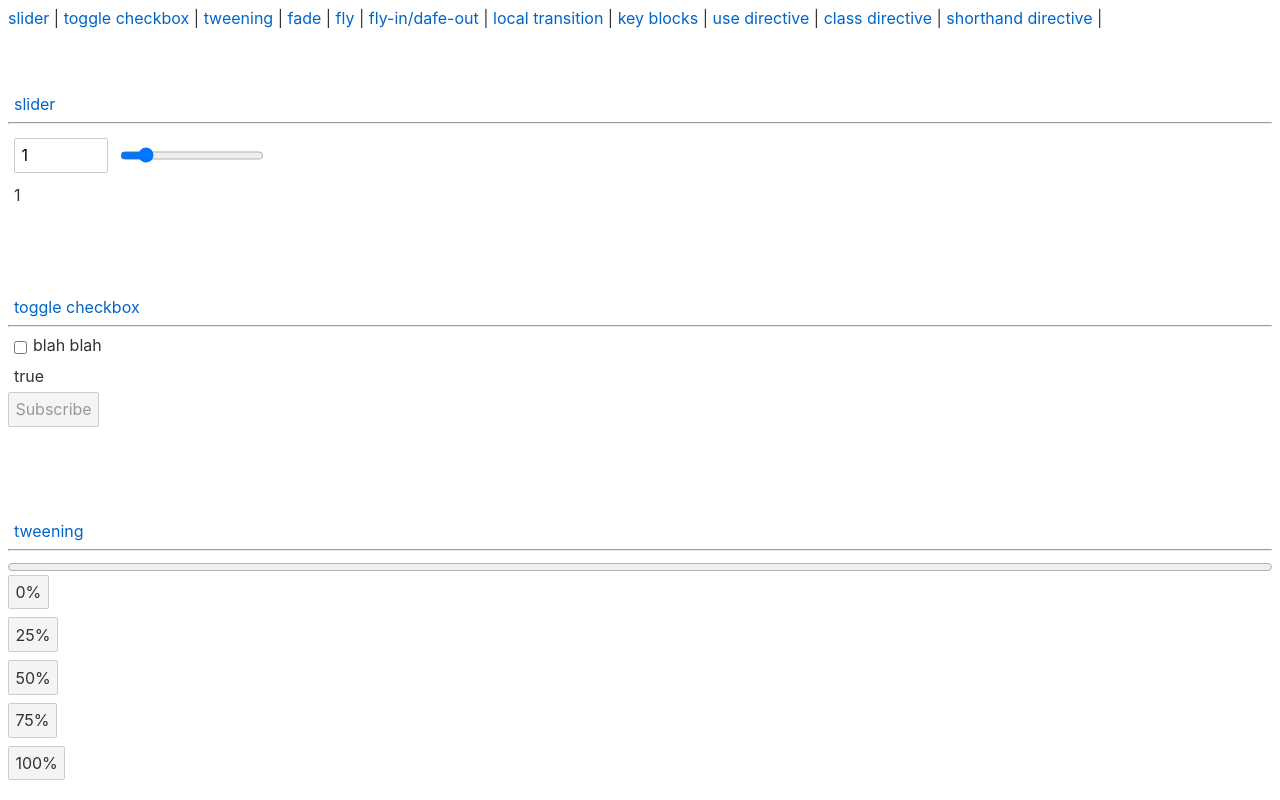
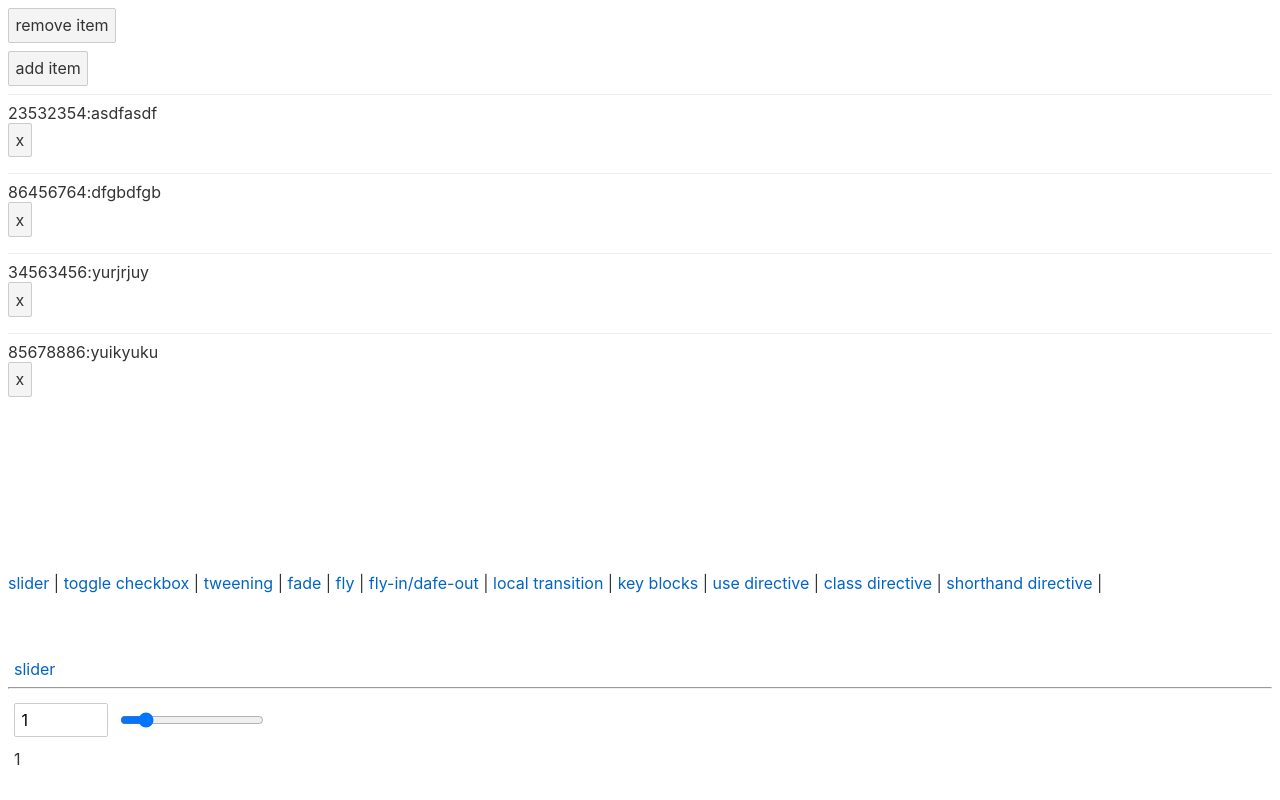
Before and after one commit to adamwbowman/svelte-ani, a Svelte app: page / in a window 1280 px wide. Shown: the top 800 px of the page. Built offline with nearby package versions, Linux system fonts and the light colour scheme.

Commit message:
added working section

```diff
--- a/src/App.svelte
+++ b/src/App.svelte
@@ -45,9 +45,31 @@
 
 	// shorthand directive
 	let big = false;
+
+	// working
+	let tests = [
+		{id: "23532354", name: "asdfasdf"},
+		{id: "86456764", name: "dfgbdfgb"},
+		{id: "34563456", name: "yurjrjuy"},
+		{id: "85678886", name: "yuikyuku"}
+	]
 </script>
 
 <main>
+<!-- working -->
+<button type="button" on:click="{() => tests = [...tests.slice(0, tests.length -1)]}">remove item</button>
+<button type="button" on:click="{() => tests = [...tests, tests.length + 1]}">add item</button>
+
+{#each tests as test}
+ <!-- <div transition:slide|local>{test}</div> -->
+ <!-- <div in:fly="{{ y: 200, duration: 2000 }}" out:fade>{test}</div> -->
+<div in:slide out:fade>{test.id}:{test.name}
+<button on:click="{() => tests = tests.filter(el => el.id != test.id)}">x</button>
+</div>
+{/each}
+
+<br /><br /><br /><br /><br /><br /><br /><br />
+
 <!-- toc -->
 	<a href="#slider">slider</a> |
 	<a href="#checkbox">toggle checkbox</a> |
@@ -196,6 +218,10 @@
 	</div>
 
 
+
+
+
+
 	<br /><br /><br /><br /><br /><br /><br />
 </main>
 
```
